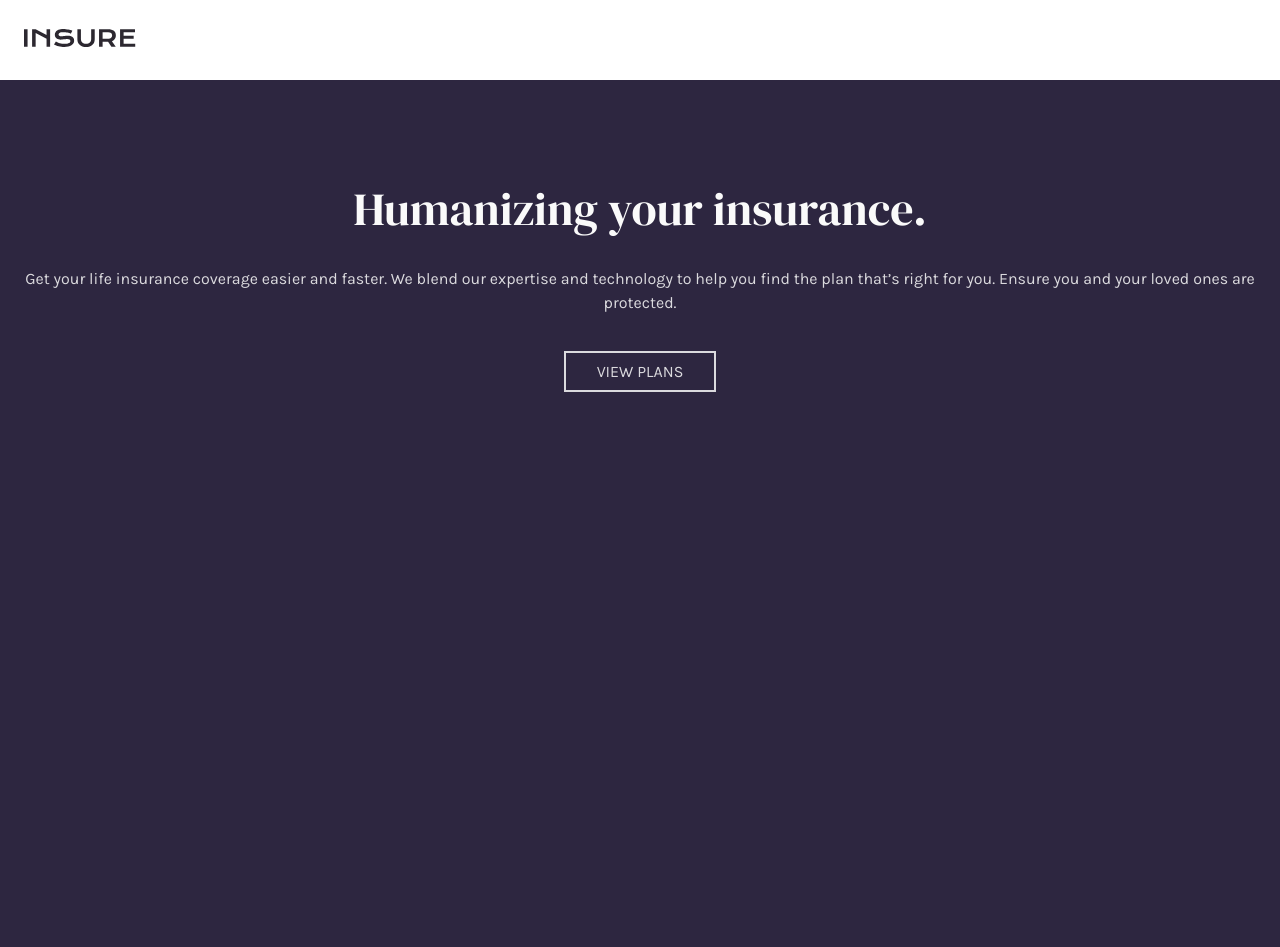
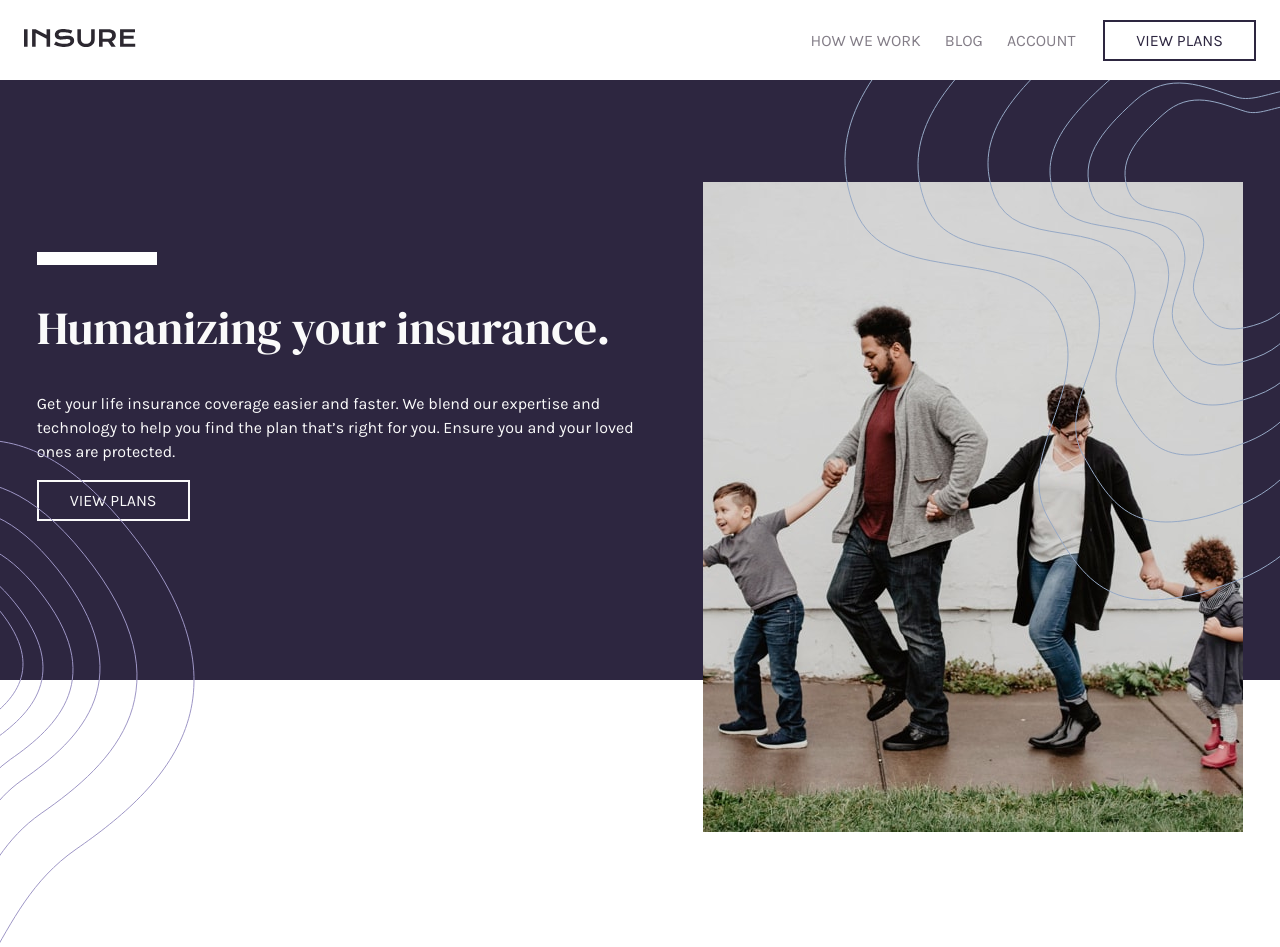
Before and after one commit to jimaier89/insure, a plain HTML site: page index.html in a window 1280 px wide. Drawn offline with Linux system fonts and the light colour scheme.

Commit message:
more work on desktop/tablet hero

```diff
--- a/index.html
+++ b/index.html
@@ -29,7 +29,7 @@
         <span></span>
       </a>
 
-      <div class="header__links hide-for-mobile">
+      <div class="header__links hide-only-mobile">
         <a href="#">HOW WE WORK</a><a href="#">BLOG</a><a href="#">ACCOUNT</a>
         <a href="#"><button class="button-light" type="button">VIEW PLANS</button></a>
       </div>
@@ -57,12 +57,12 @@
       <img class="hero__mobileRight hide-for-tablet" src="./images/bg-pattern-intro-right-mobile.svg" >
 
       <!-- tablet and desktop images -->
-      <img class="hero__imageDesktop hide-for-mobile" src="./images/image-intro-desktop.jpg" >
-      <img class="hero__desktopRight hide-for-mobile" src="./images/bg-pattern-intro-right-desktop.svg" >
-      <img class="hero__desktopLeft hide-for-mobile" src="./images/bg-pattern-intro-left-desktop.svg" >
+      <!-- <img class="hero__imageDesktop hide-only-mobile" src="./images/image-intro-desktop.jpg" > -->
+      <img class="hero__desktopRight hide-only-mobile" src="./images/bg-pattern-intro-right-desktop.svg" >
+      <img class="hero__desktopLeft hide-only-mobile" src="./images/bg-pattern-intro-left-desktop.svg" >
 
-      <div class="hero__textContainer container--px">
-        <span class="hide-for-mobile"></span>
+      <!-- mobile hero text -->
+      <div class="hero__textContainer hide-for-tablet container--px">
 
         <h1>Humanizing your insurance.</h1>
 
@@ -72,6 +72,28 @@
         </p>
 
         <a href="#"><button class="button-dark" type="button">VIEW PLANS</button></a>
+      </div>
+
+      <!-- desktop text and family image -->
+      <div class="hero__desktopTextContainer hide-only-mobile container container--px">
+
+        <div class="textBox hide-only-mobile">
+          <span></span>
+
+          <h1>Humanizing your insurance.</h1>
+
+          <p>Get your life insurance coverage easier and faster. We blend our expertise
+            and technology to help you find the plan that’s right for you. Ensure you
+            and your loved ones are protected.
+          </p>
+
+          <a href="#"><button class="button-dark" type="button">VIEW PLANS</button></a>
+        </div>
+
+        <div class="imageBox">
+          <img class="hero__imageDesktop hide-only-mobile" src="./images/image-intro-desktop.jpg" >
+        </div>
+
       </div>
 
 
--- a/sass/_globals.scss
+++ b/sass/_globals.scss
@@ -114,3 +114,9 @@ button, .button {
         display: none;
     }
 }
+
+.hide-only-mobile {
+    @include breakpoint-down(small) {
+        display: none;
+    }
+}
--- a/sass/_header.scss
+++ b/sass/_header.scss
@@ -1,4 +1,7 @@
 .header {
+    background-color: white;
+    position: relative;
+    z-index: 3;
 
     &.open {
 
@@ -27,6 +30,8 @@
     }
 
     &__links {
+        position: absolute;
+        right: 0;
 
         a {
             text-decoration: none;
--- a/sass/_hero.scss
+++ b/sass/_hero.scss
@@ -7,8 +7,9 @@
         background-color: $darkViolet;
 
         @include breakpoint-up(medium) {
-            display: flex;
-
+            display: inline-flex;
+            width: 100%;
+            height: 600px;
 
         }
     }
@@ -25,26 +26,32 @@
         left: -2%;
         top: 43%;
         width: 57%;
-
-
     }
 
     &__mobileRight {
         position: absolute;
         right: 0;
         top: 85%
-
     }
 
     &__imageDesktop {
+        position: absolute;
+        top: 17%;
+        right: 0;
 
     }
 
     &__desktopRight {
+        position: absolute;
+        z-index: 2;
+        right: 0%;
+        top: -12%;
 
     }
 
     &__desktopLeft {
+        position: absolute;
+        top: 60%;
 
     }
 
@@ -52,10 +59,6 @@
         position: absolute;
         color: $veryLightGray;
         text-align: center;
-
-        span {
-
-        }
 
         h1 {
             margin-top: 6.5rem;
@@ -70,10 +73,31 @@
         button {
             opacity: 0.85;
         }
+    }
 
-        @include breakpoint-up(medium) {
+    &__desktopTextContainer {
+        display: inline-flex;
+        width: 98%;
+        color: $veryLightGray;
+
+
+        span {
+            content: "";
+            background-color: white;
+            height: 13px;
+            display: block;
+            width: 20%;
+            margin-top: 172px;
+        }
+
+        .textBox {
+            width: 50%;
 
         }
 
+        .imageBox {
+            width: 50%;
+            position: relative;
+        }
     }
 }
```
Also changed, not shown: sass/styles.css, 1 other file.
